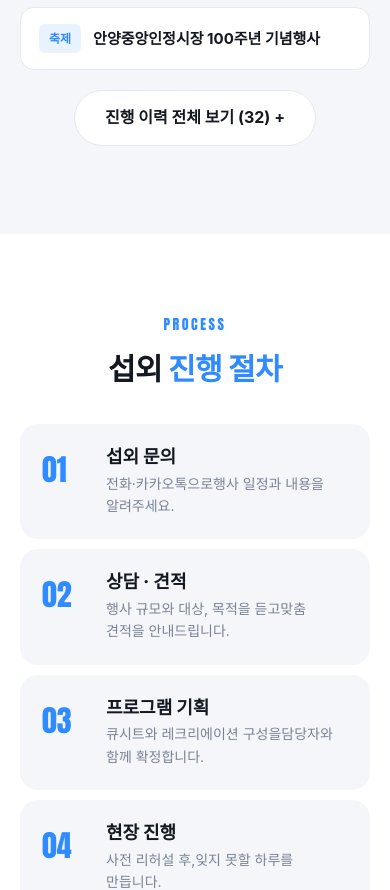
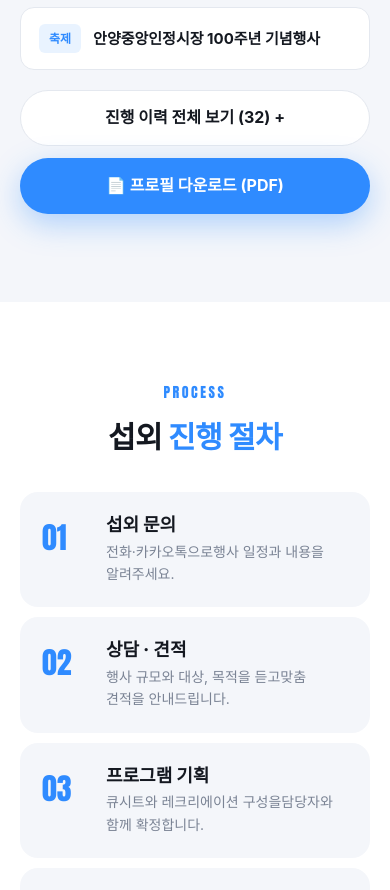
Before and after one commit to ixous01886-hub/mc-jungsunghwa, a plain HTML site: page index.html in a window 390 px wide. Shown: the part 7733-8623 px from the top of the page. Drawn offline with Linux system fonts and the light colour scheme; a web font is replaced by a local one.

Commit message:
진행이력 아래 프로필 PDF 다운로드 버튼 추가 (숨은 예시 문구 제거한 PDF)
Co-Authored-By: Claude Opus 5.5 <noreply@anthropic.com>

```diff
--- a/css/style.css
+++ b/css/style.css
@@ -300,7 +300,7 @@ ul, ol { margin: 0; padding: 0; list-style: none; }
 }
 .career li:hover { border-color: var(--blue); transform: translateX(6px); }
 .career:not(.is-open) .career__more { display: none; }
-.career__toggle { margin-top: 20px; text-align: center; }
+.career__actions { margin-top: 20px; display: flex; flex-wrap: wrap; justify-content: center; gap: 12px; }
 .career__tag { flex: none; font-size: 12px; font-weight: 800; color: var(--blue); background: rgba(47,139,255,.1); padding: 5px 10px; border-radius: 6px; }
 
 /* =========================================================
@@ -445,6 +445,8 @@ ul, ol { margin: 0; padding: 0; list-style: none; }
   .history__photo { display: none; }
   .career li { padding: 16px 18px; font-size: 15px; gap: 12px; }
   .career li:hover { transform: none; }
+  .career__actions { flex-direction: column; }
+  .career__actions .btn { width: 100%; }
 
   .process__list { margin-top: 36px; grid-template-columns: 1fr; gap: 10px; text-align: left; }
   .process__list li { display: grid; grid-template-columns: 52px 1fr; column-gap: 12px; padding: 22px 22px; }
--- a/index.html
+++ b/index.html
@@ -255,7 +255,10 @@
       <li class="reveal career__more"><span class="career__tag">모임</span>관악구 의사회 행사</li>
       <li class="reveal career__more"><span class="career__tag">모임</span>64년 용띠모임 송년회</li>
     </ul>
-    <div class="career__toggle"><button class="btn btn--outline" id="careerMore" aria-expanded="false" aria-controls="careerList">진행 이력 전체 보기 (32) +</button></div>
+    <div class="career__actions">
+      <button class="btn btn--outline" id="careerMore" aria-expanded="false" aria-controls="careerList">진행 이력 전체 보기 (32) +</button>
+      <a class="btn btn--primary" href="files/mc-jungsunghwa-profile.pdf" download="MC정성화_프로필.pdf" target="_blank" rel="noopener">📄 프로필 다운로드 (PDF)</a>
+    </div>
     </div>
   </div>
 </section>
```
Also changed, not shown: 1 other file.
